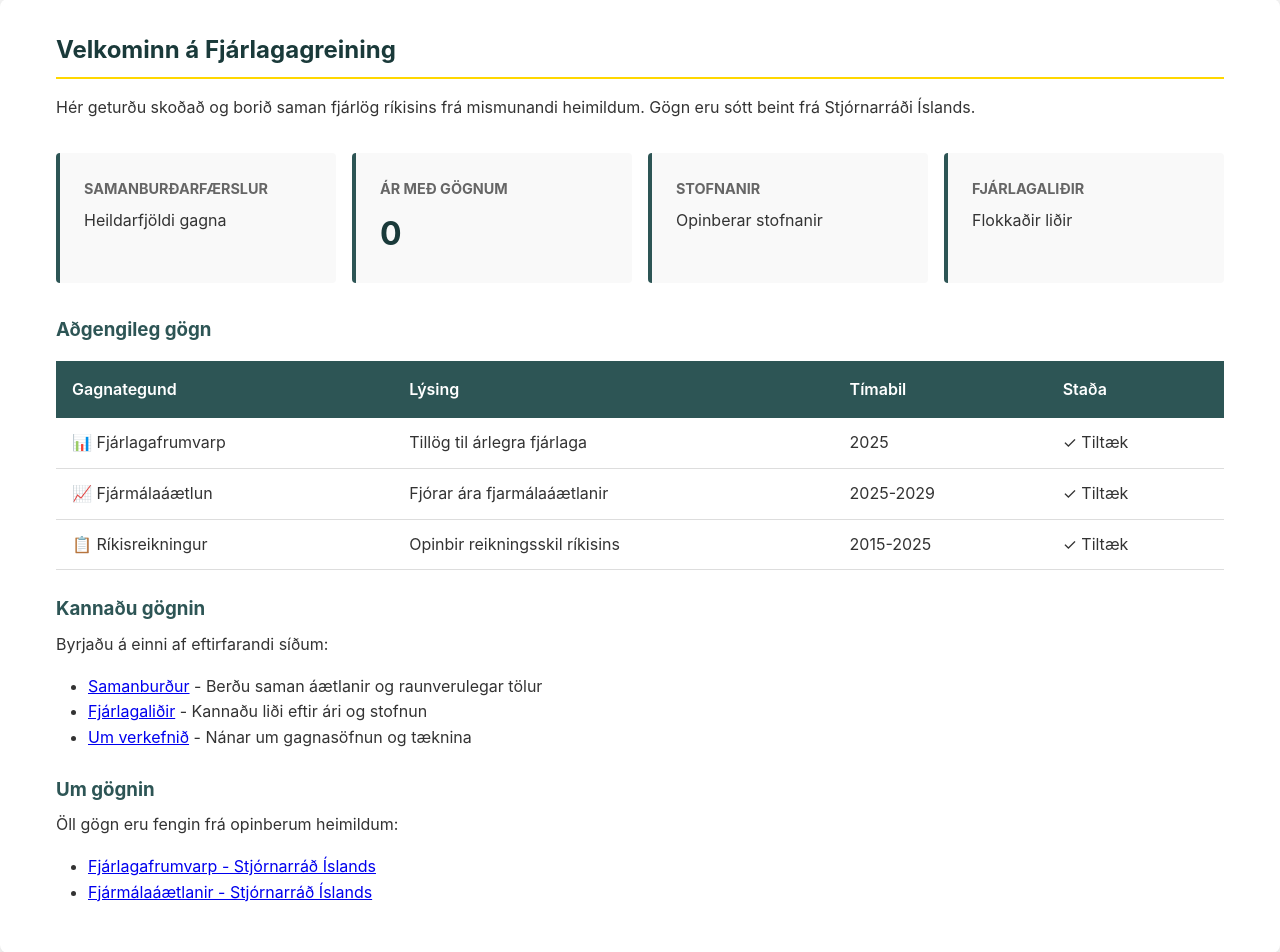
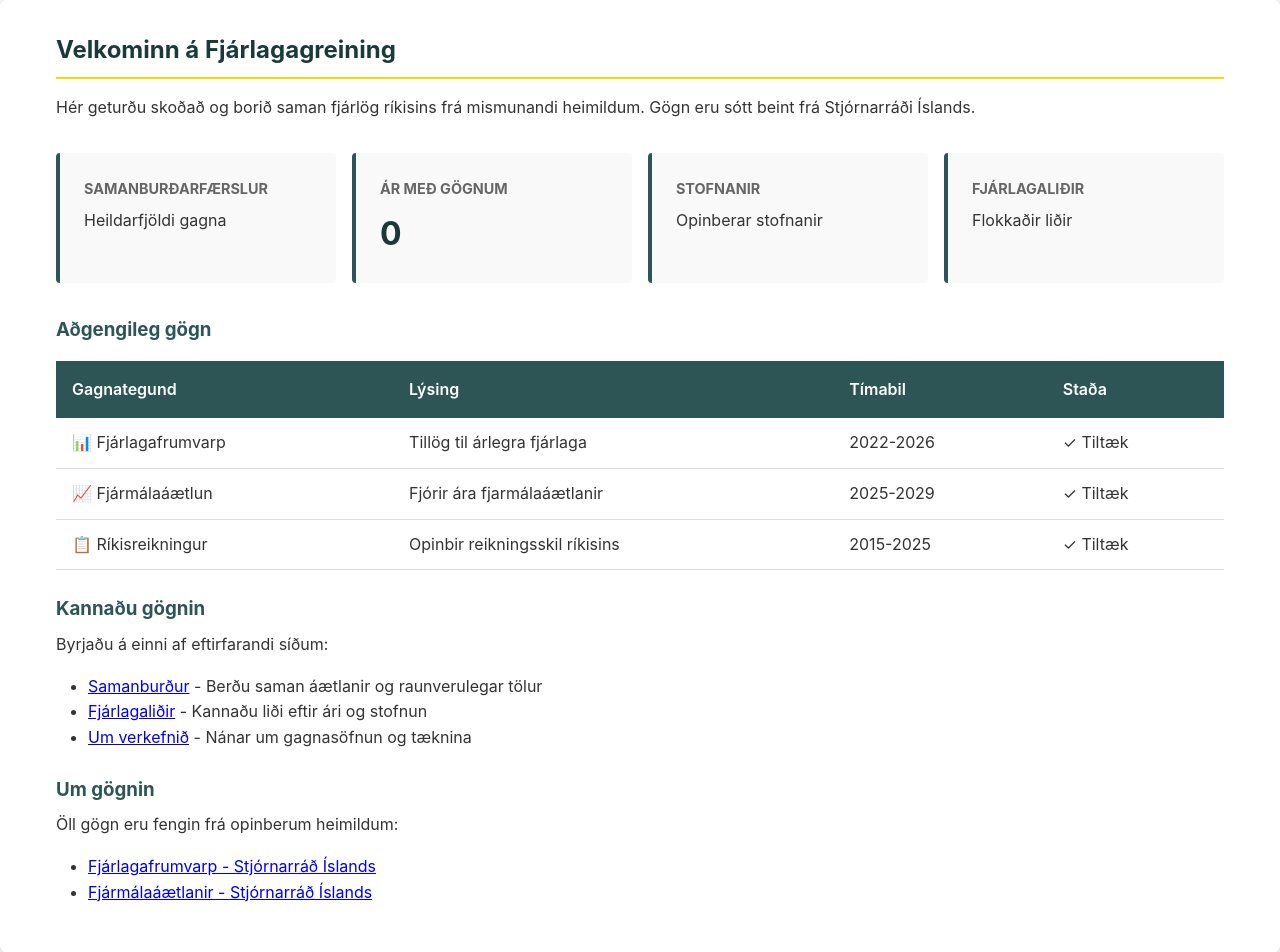
Before and after one commit to bjornlevi/fjarlog, a Flask app: template templates/index.html in a window 1280 px wide. Shown: the part 200-1152 px from the top of the page. Run offline with Flask 3, Linux system fonts and the light colour scheme; the template is opened without the code that fills it, so the values that code supplies are empty.

Commit message:
Update data availability periods to reflect actual data
- Bills: 2022-2026 (was showing only 2025)
- Plans: 2025-2029 (unchanged but confirmed correct)

Co-Authored-By: Claude Haiku 4.5 <noreply@anthropic.com>

```diff
--- a/templates/index.html
+++ b/templates/index.html
@@ -42,12 +42,12 @@
     <tr>
         <td>📊 Fjárlagafrumvarp</td>
         <td>Tillög til árlegra fjárlaga</td>
-        <td>2025</td>
+        <td>2022-2026</td>
         <td>✓ Tiltæk</td>
     </tr>
     <tr>
         <td>📈 Fjármálaáætlun</td>
-        <td>Fjórar ára fjarmálaáætlanir</td>
+        <td>Fjórir ára fjarmálaáætlanir</td>
         <td>2025-2029</td>
         <td>✓ Tiltæk</td>
     </tr>
```
